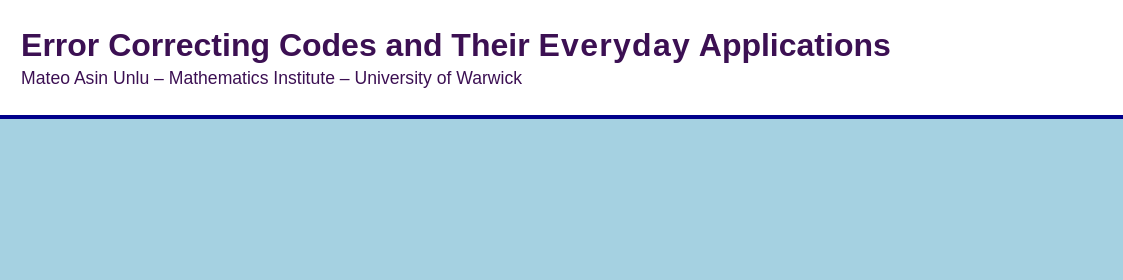
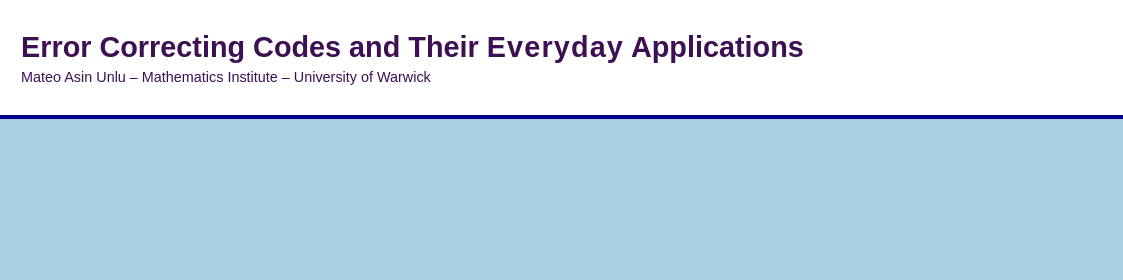
Before and after one commit to MatAsiUn/MathsInActionPoster, a website built with webpack: page index.html in a window 1280 px wide. Shown: the top 280 px of the page, 157-1280 px from the left. Built offline with nearby package versions, Linux system fonts and the light colour scheme.

Commit message:
Add files via upload

```diff
--- a/css/style.css
+++ b/css/style.css
@@ -44,7 +44,7 @@
 }
 
 .main-title {
-  font-size: 2rem;
+  font-size: 1.8rem;
   font-weight: bold;
   line-height: 1.2;
   margin-bottom: 4px;
@@ -55,7 +55,7 @@
 }
 
 .sub-title {
-  font-size: 1.1rem;
+  font-size: 0.9rem;
   font-weight: normal;
 }
 
```
